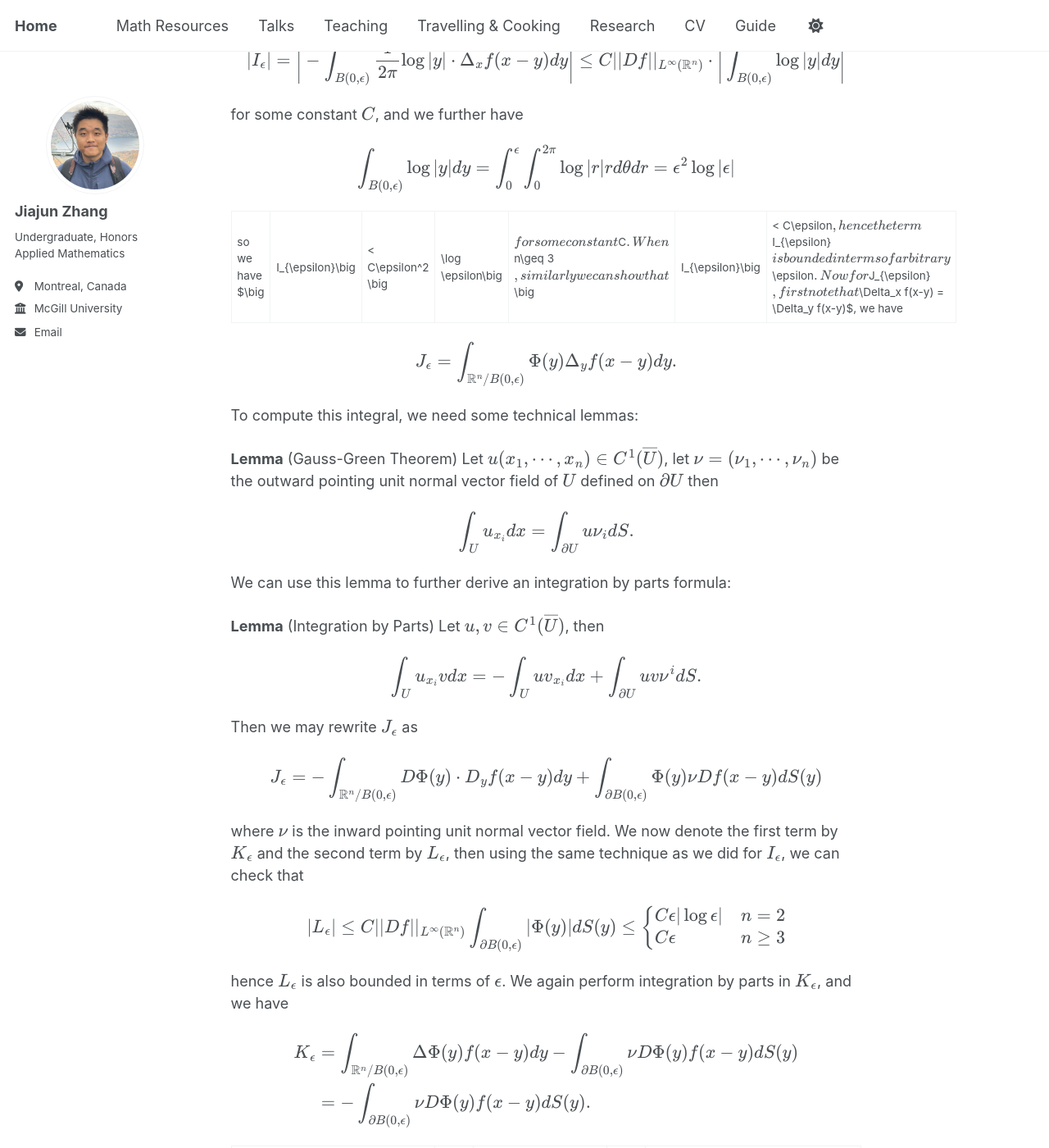
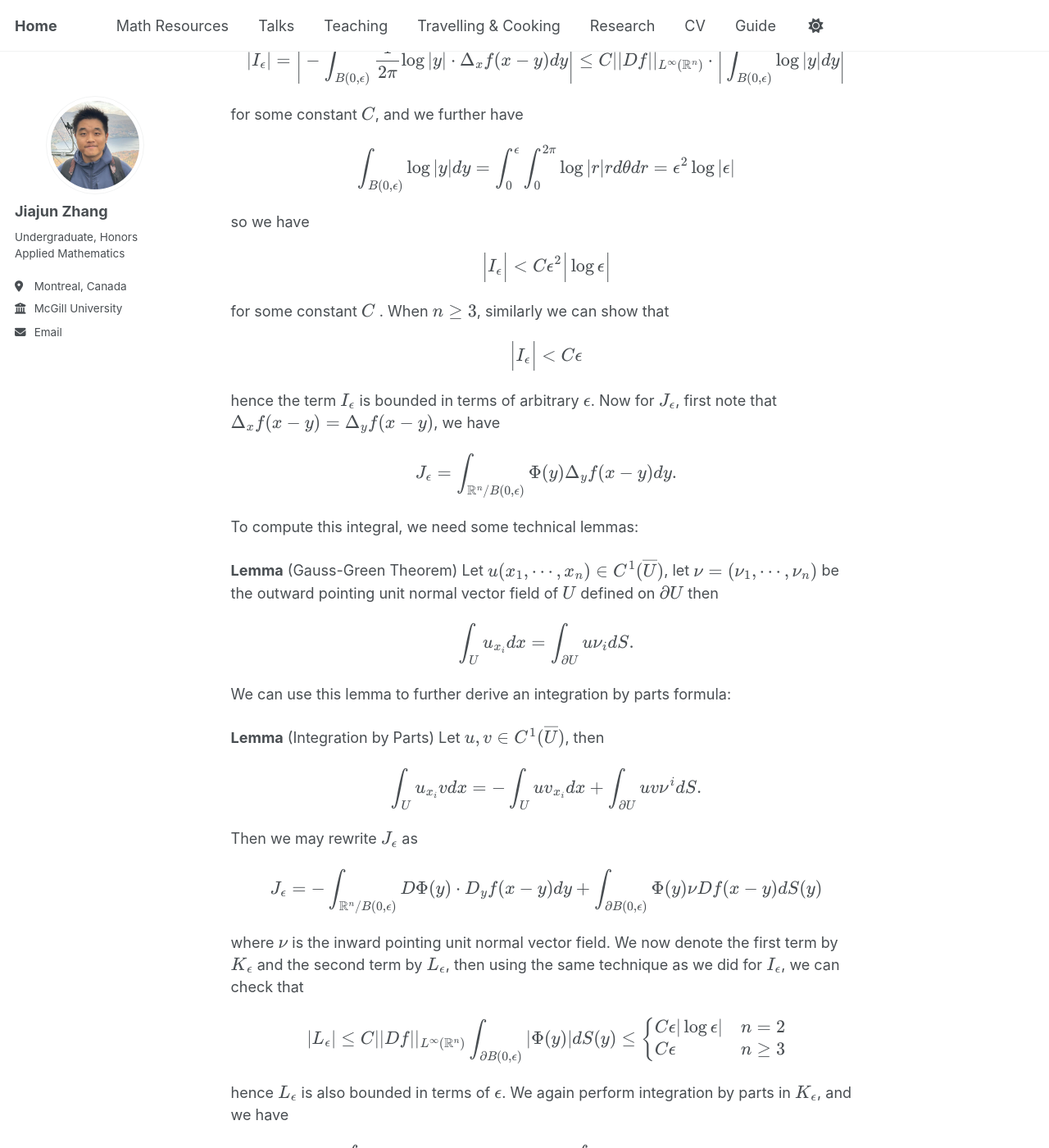
Before and after one commit to JohanssonRein/JohanssonRein.github.io, a Jekyll site: the page built from _publications/harmonicfunctions.md, in a window 1280 px wide and 1400 px high, scrolled down 4014 px. Shown: the whole window at 82% size. Built offline with Jekyll 4.4.1, drawn with Linux system fonts in a browser that asks for light colours; some of the changed text lies outside the part shown.

Commit message:
Update harmonicfunctions.md

```diff
--- a/_publications/harmonicfunctions.md
+++ b/_publications/harmonicfunctions.md
@@ -199,7 +199,19 @@ $$
 \int_{B(0,\epsilon)} \log |y| dy = \int_0^\epsilon \int_0^{2\pi} \log|r| rd\theta dr = \epsilon^2\log |\epsilon|
 $$
 
-so we have $\big|I_{\epsilon}\big| < C\epsilon^2 \big|\log \epsilon\big|$ for some constant $C$ . When $n\geq 3$, similarly we can show that $\big|I_{\epsilon}\big| < C\epsilon$, hence the term $I_{\epsilon}$ is bounded in terms of arbitrary $\epsilon$. Now for $J_{\epsilon}$, first note that $\Delta_x f(x-y) = \Delta_y f(x-y)$, we have
+so we have
+
+$$
+\Big|I_{\epsilon}\Big| < C\epsilon^2 \Big|\log \epsilon\Big|
+$$
+
+for some constant $C$ . When $n\geq 3$, similarly we can show that
+
+$$
+\Big|I_{\epsilon}\Big| < C\epsilon
+$$
+
+hence the term $I_{\epsilon}$ is bounded in terms of arbitrary $\epsilon$. Now for $J_{\epsilon}$, first note that $\Delta_x f(x-y) = \Delta_y f(x-y)$, we have
 
 $$
 J_\epsilon = \int_{\mathbb{R}^n/B(0,\epsilon)} \Phi(y) \Delta_y f(x-y)dy.
@@ -249,7 +261,19 @@ K_\epsilon &= \int_{\mathbb{R}^n/B(0,\epsilon)} \Delta \Phi(y) f(x-y)dy - \int_{
 \end{align*}
 $$
 
-Since $D\Phi(y) = \frac{-1}{n\alpha(n)} \frac{y}{\big|y\big|^n}$ when $y\neq 0$ and $\nu = -y/\big|y\big| = -y/\epsilon$ on $\partial B(0,\epsilon)$, so we will have
+Since
+
+$$
+D\Phi(y) = \frac{-1}{n\alpha(n)} \frac{y}{\Big|y\Big|^n}
+$$
+
+when
+
+$$
+y\neq 0$ and $\nu = -y/\Big|y\Big| = -y/\epsilon
+$$
+
+on $\partial B(0,\epsilon)$, so we will have
 
 $$
 \nu D\Phi(y) = \frac{1}{n\alpha(n)\epsilon^{n-1}}
```
